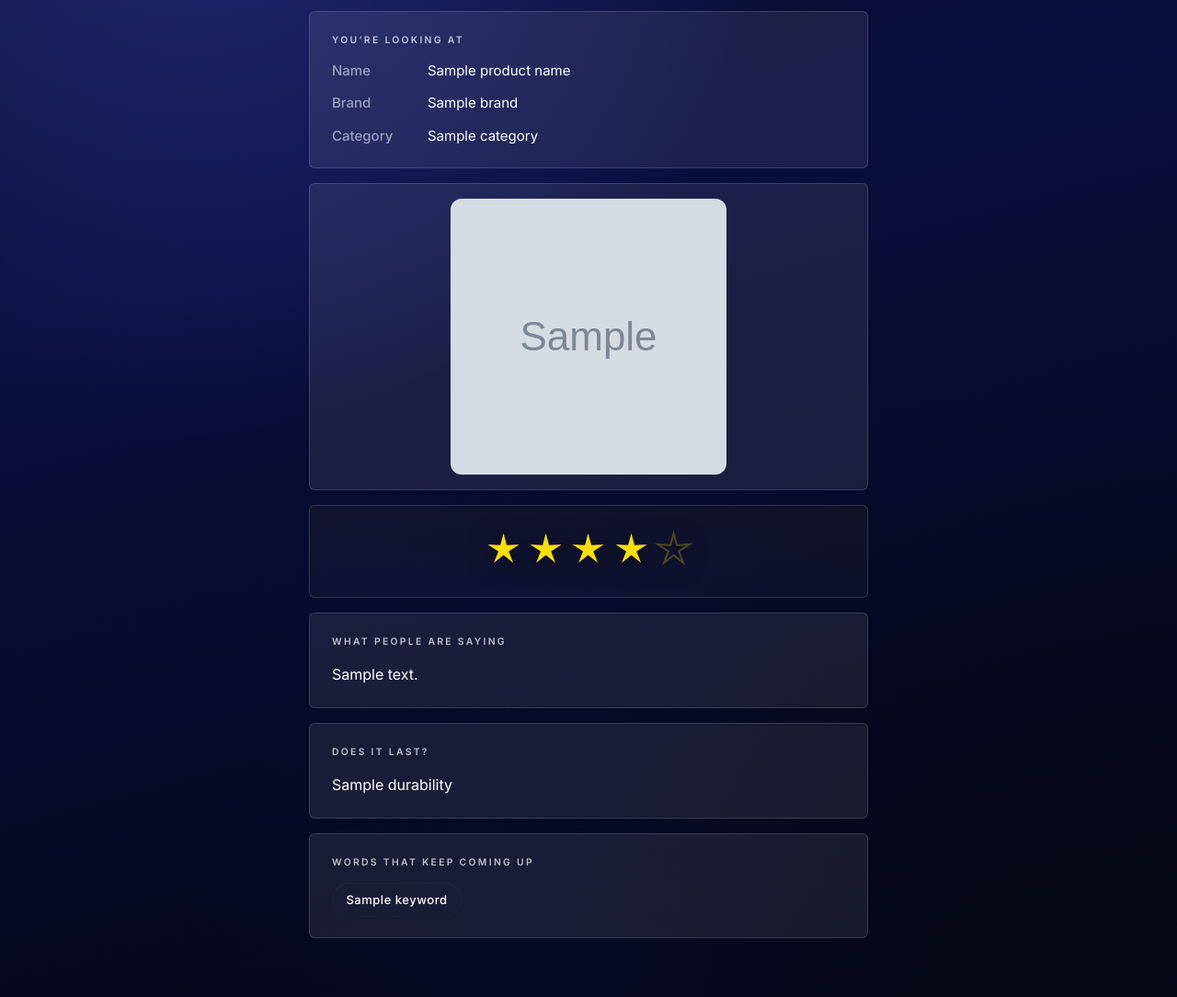
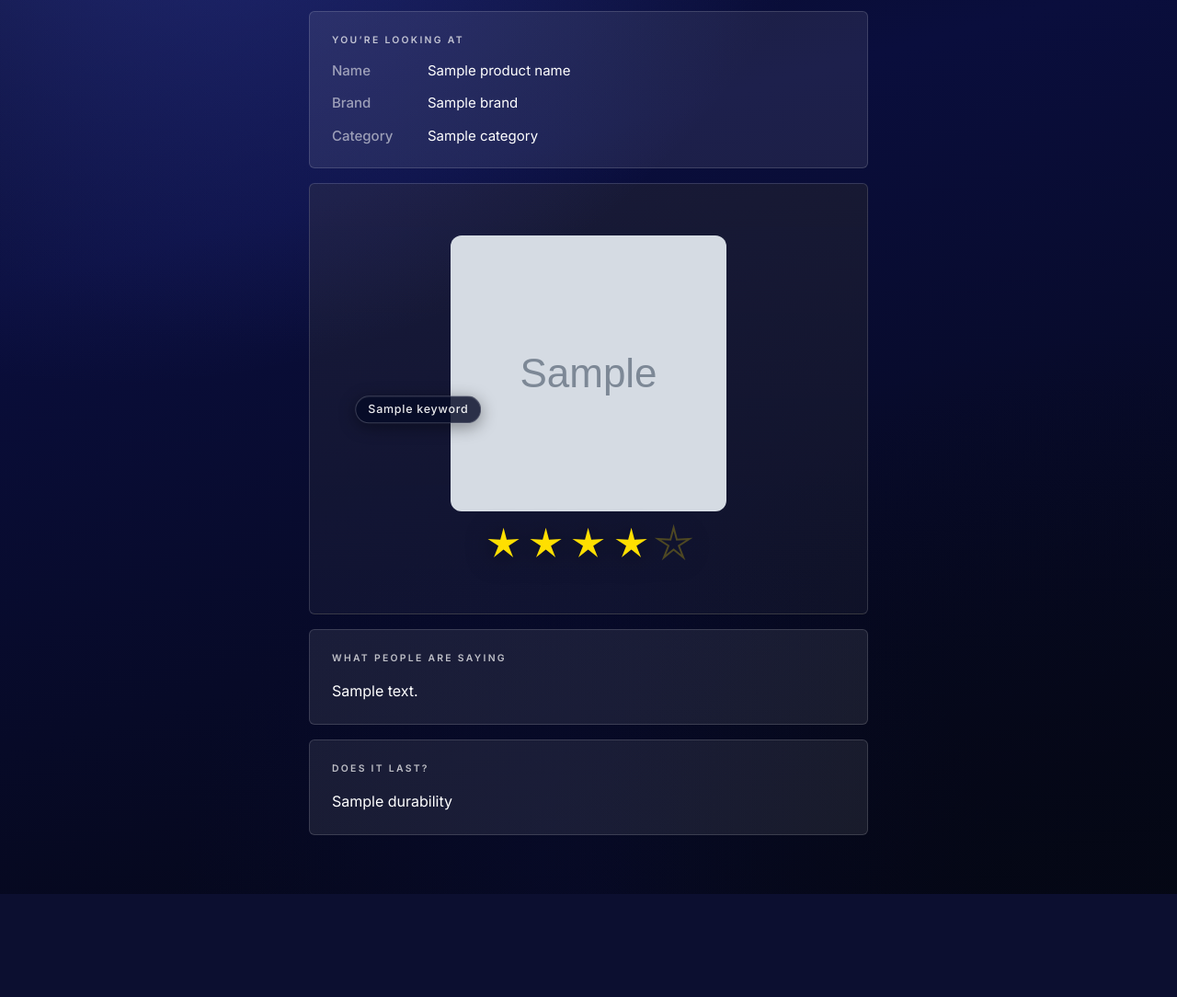
Before and after one commit to ezinne0/provenance, a Flask app: template templates/index.html in a window 1280 px wide. Shown: the part 412-1496 px from the top of the page at 92% size. After the commit the page ends 1384 px from the top, so only its background shows below. Run offline with Flask 3, Linux system fonts and the light colour scheme; the template is opened without the code that fills it: most values are stand-ins (such as "Sample title", 1, 10 or a date in 2020); grey boxes marked "Sample" are stand-in pictures; some libraries are stand-ins or nearby versions.

Commit message:
new unique way to format the key 5 words

```diff
--- a/static/style.css
+++ b/static/style.css
@@ -285,13 +285,6 @@ body {
   border-radius: 6px;
 }
 
-.result-card--product-image {
-  padding: 1rem;
-  display: flex;
-  justify-content: center;
-  align-items: center;
-}
-
 .product-image {
   display: block;
   margin: 0 auto;
@@ -301,6 +294,166 @@ body {
   object-fit: cover;
   border-radius: 12px;
   vertical-align: middle;
+}
+
+/* Product + stars with orbital keywords */
+.result-card--showcase {
+  padding: clamp(1.35rem, 4.5vw, 2rem) clamp(1rem, 3vw, 1.35rem);
+  overflow: visible;
+  background: linear-gradient(
+    180deg,
+    rgba(255, 223, 0, 0.06) 0%,
+    rgba(255, 255, 255, 0.04) 100%
+  );
+}
+
+.product-showcase {
+  --orbit-r: min(40vw, 10.75rem);
+  position: relative;
+  display: flex;
+  align-items: center;
+  justify-content: center;
+  min-height: clamp(16.5rem, 50vw, 21rem);
+  padding: clamp(0.75rem, 3vw, 1.5rem);
+}
+
+@media (min-width: 28rem) {
+  .product-showcase {
+    --orbit-r: min(38vw, 11.75rem);
+  }
+}
+
+.product-showcase__stack {
+  position: relative;
+  z-index: 1;
+  display: flex;
+  flex-direction: column;
+  align-items: center;
+  gap: 1rem;
+  pointer-events: auto;
+}
+
+.product-showcase__placeholder {
+  display: flex;
+  align-items: center;
+  justify-content: center;
+  width: 100%;
+  max-width: 300px;
+  aspect-ratio: 1;
+  border-radius: 12px;
+  border: 1px solid rgba(255, 255, 255, 0.14);
+  background: rgba(5, 8, 30, 0.45);
+  box-shadow: inset 0 1px 0 rgba(255, 255, 255, 0.05);
+}
+
+.product-showcase__mono {
+  font-family: var(--font-serif);
+  font-size: clamp(2.75rem, 11vw, 4.25rem);
+  font-weight: 600;
+  font-style: italic;
+  line-height: 1;
+  color: rgba(255, 255, 255, 0.32);
+}
+
+.product-showcase__stars {
+  padding: 0 0.25rem;
+}
+
+.keyword-orbit {
+  position: absolute;
+  inset: 0;
+  z-index: 2;
+  margin: 0;
+  padding: 0;
+  list-style: none;
+  pointer-events: none;
+}
+
+.keyword-orbit__tag {
+  position: absolute;
+  left: 50%;
+  top: 50%;
+  width: 0;
+  height: 0;
+  margin: 0;
+  padding: 0;
+  pointer-events: none;
+  transform: translate(-50%, -50%)
+    rotate(calc(360deg / var(--orbit-count, 5) * var(--orbit-i, 0) - 90deg))
+    translateY(calc(-1 * var(--orbit-r)))
+    rotate(calc(-360deg / var(--orbit-count, 5) * var(--orbit-i, 0) + 90deg));
+}
+
+.keyword-orbit__inner {
+  position: relative;
+  display: block;
+  margin: 0;
+  padding: 0.42rem 0.82rem;
+  max-width: min(10rem, 42vw);
+  overflow: hidden;
+  font-family: var(--font-sans);
+  font-size: clamp(0.68rem, 2.6vw, 0.78rem);
+  font-weight: 500;
+  letter-spacing: 0.06em;
+  text-align: center;
+  text-overflow: ellipsis;
+  white-space: nowrap;
+  color: rgba(255, 255, 255, 0.92);
+  cursor: pointer;
+  pointer-events: auto;
+  background: rgba(6, 10, 38, 0.82);
+  border: 1px solid rgba(255, 255, 255, 0.2);
+  border-radius: 999px;
+  box-shadow:
+    0 4px 18px rgba(0, 0, 0, 0.4),
+    inset 0 1px 0 rgba(255, 255, 255, 0.06);
+  transition:
+    transform 0.35s cubic-bezier(0.34, 1.4, 0.64, 1),
+    box-shadow 0.35s ease,
+    border-color 0.35s ease,
+    filter 0.35s ease;
+  transform: translateX(-50%);
+  animation: keyword-orbit-drift 5s ease-in-out infinite;
+  animation-delay: calc(var(--orbit-i, 0) * 0.48s);
+}
+
+.keyword-orbit__tag:hover {
+  z-index: 5;
+}
+
+.keyword-orbit__inner:hover,
+.keyword-orbit__inner:focus-visible {
+  outline: none;
+  animation-play-state: paused;
+  transform: translateX(-50%) translate3d(0, -6px, 0) scale(1.08);
+  border-color: rgba(139, 159, 232, 0.95);
+  box-shadow:
+    0 0 26px rgba(139, 159, 232, 0.55),
+    0 0 48px rgba(139, 159, 232, 0.28),
+    0 12px 28px rgba(0, 0, 0, 0.45);
+  filter: brightness(1.08);
+}
+
+@keyframes keyword-orbit-drift {
+  0%,
+  100% {
+    transform: translateX(-50%) translate3d(0, 0, 0);
+  }
+
+  50% {
+    transform: translateX(-50%) translate3d(4px, -5px, 0);
+  }
+}
+
+@media (prefers-reduced-motion: reduce) {
+  .keyword-orbit__inner {
+    animation: none;
+  }
+
+  .keyword-orbit__inner:hover,
+  .keyword-orbit__inner:focus-visible {
+    transform: translateX(-50%) scale(1.05);
+  }
 }
 
 .section-label {
@@ -339,15 +492,6 @@ body {
 .product-meta__row dd {
   margin: 0;
   color: var(--color-text);
-}
-
-.result-card--stars {
-  padding: 1.75rem 1.25rem 2rem;
-  background: linear-gradient(
-    180deg,
-    rgba(255, 223, 0, 0.04) 0%,
-    rgba(255, 255, 255, 0.03) 100%
-  );
 }
 
 .star-rating-visual {
@@ -440,31 +584,6 @@ body {
   color: var(--color-text);
   white-space: pre-wrap;
   word-wrap: break-word;
-}
-
-/* —— Keyword pills —— */
-.keyword-tags {
-  display: flex;
-  flex-wrap: wrap;
-  gap: 0.5rem;
-  align-items: center;
-  margin: 0;
-  padding: 0;
-  list-style: none;
-}
-
-.keyword-tags__pill {
-  display: inline-block;
-  padding: 0.45rem 0.9rem;
-  font-family: var(--font-sans);
-  font-size: 0.8125rem;
-  font-weight: 500;
-  letter-spacing: 0.04em;
-  color: var(--color-text);
-  background: transparent;
-  border: 1px solid #1a2338;
-  border-radius: 999px;
-  box-shadow: inset 0 1px 0 rgba(255, 255, 255, 0.04);
 }
 
 @media (max-width: 32rem) {
--- a/templates/index.html
+++ b/templates/index.html
@@ -95,6 +95,7 @@
       <article class="report" aria-label="Analysis results">
         {% set nh = (star_rating * 2)|round|int %}
         {% set star_path = "M12 1 L14.116 9.088 L22.462 8.601 L15.424 13.112 L18.466 20.899 L12 15.6 L5.534 20.899 L8.576 13.112 L1.538 8.601 L9.884 9.088 Z" %}
+        {% set mono_ch = (brand[0] if brand else (product_name[0] if product_name else "?")) %}
 
         <div class="result-card">
           <h2 class="section-label">You’re looking at</h2>
@@ -114,20 +115,51 @@
           </dl>
         </div>
 
+        <div class="result-card result-card--showcase">
+          <div
+            class="product-showcase"
+            role="group"
+            aria-label="Words that keep coming up"
+          >
+            {% if keywords %}
+            <ul
+              class="keyword-orbit"
+              style="--orbit-count: {{ keywords|length }}"
+            >
+              {% for kw in keywords %}
+              <li
+                class="keyword-orbit__tag"
+                style="--orbit-i: {{ loop.index0 }}"
+              >
+                <button type="button" class="keyword-orbit__inner">{{ kw }}</button>
+              </li>
+              {% endfor %}
+            </ul>
+            {% endif %}
+
+            <div class="product-showcase__stack">
               {% if product_image %}
-        <div class="result-card result-card--product-image">
               <img
-            class="product-image"
+                class="product-image product-showcase__image"
                 src="{{ product_image }}"
                 alt="{{ product_name }} — {{ brand }}"
                 loading="lazy"
                 decoding="async"
                 referrerpolicy="no-referrer"
               />
+              {% else %}
+              <div
+                class="product-showcase__placeholder"
+                role="img"
+                aria-label="{{ product_name or 'Product' }}"
+              >
+                <span class="product-showcase__mono" aria-hidden="true"
+                  >{{ mono_ch | upper }}</span
+                >
               </div>
               {% endif %}
 
-        <div class="result-card result-card--stars">
+              <div class="product-showcase__stars">
                 <div
                   class="star-rating-visual"
                   role="img"
@@ -162,6 +194,9 @@
                   {% endfor %}
                 </div>
               </div>
+            </div>
+          </div>
+        </div>
 
         <div class="result-card">
           <h2 class="section-label">What people are saying</h2>
@@ -171,15 +206,6 @@
         <div class="result-card">
           <h2 class="section-label">Does it last?</h2>
           <div class="prose">{{ durability }}</div>
-        </div>
-
-        <div class="result-card">
-          <h2 class="section-label">Words that keep coming up</h2>
-          <ul class="keyword-tags" aria-label="Descriptive keywords">
-            {% for kw in keywords %}
-            <li class="keyword-tags__pill">{{ kw }}</li>
-            {% endfor %}
-          </ul>
         </div>
       </article>
       {% endif %}
```
Lines whose indentation alone changed are shown as unchanged.
